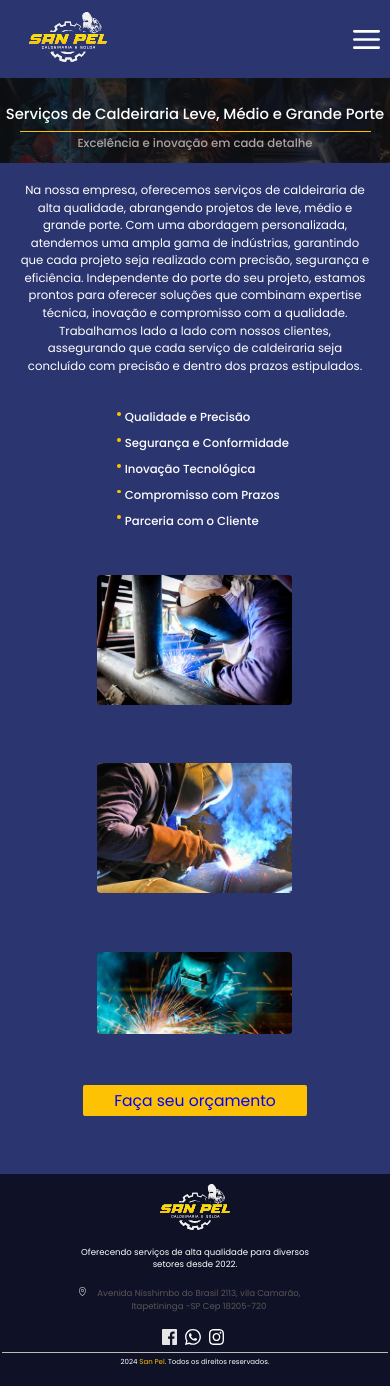
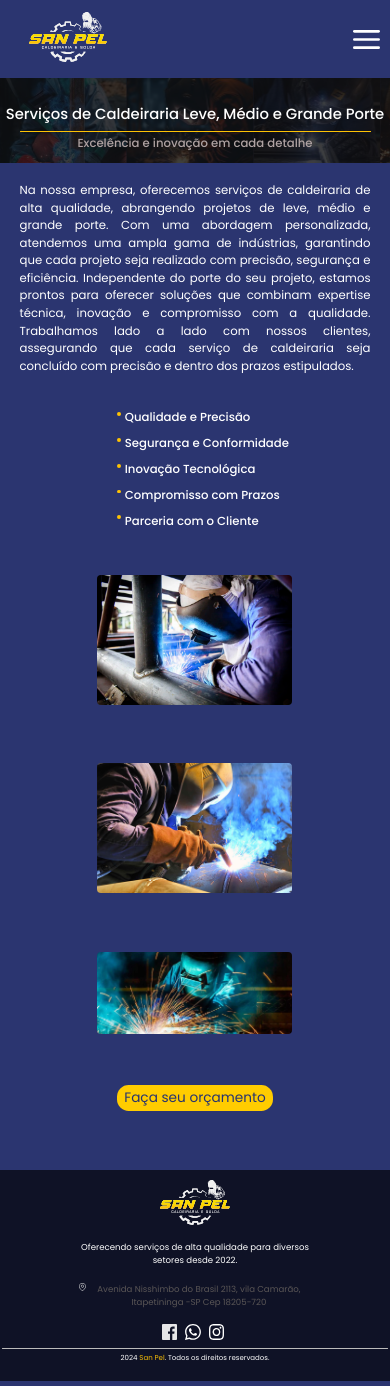
Before and after one commit to gustavopaixao06/San-Pel, a React (Vite) app: page /servico in a window 390 px wide. Built offline with nearby package versions, Linux system fonts and the light colour scheme.

Commit message:
atualizando serviços

```diff
--- a/src/assets/css/contato.css
+++ b/src/assets/css/contato.css
@@ -350,13 +350,11 @@ textarea {
 
     #botao {
         width: 40vw;
-        font-size: 4vw;
+        font-size: 3.5vw;
         background-color: #FFCC00;
         color: #263370;
         border: none;
         padding: 0.78125vw;
-        text-transform: uppercase;
-        font-weight: bold;
         cursor: pointer;
         border-radius: 3vw;
         transition: background-color 0.3s;
--- a/src/assets/css/servico.css
+++ b/src/assets/css/servico.css
@@ -150,6 +150,7 @@
 
     .info-servico p {
         font-size: 3vw;
+        text-align: justify;
     }
 
     .topico h4{
@@ -217,8 +218,19 @@
     }
 
     .botao-servico button{
-        padding: 1vw 8vw;
-        font-size: 4vw;
+        width: 40vw;
+        font-size: 3.5vw;
+        background-color: #FFCC00;
+        color: #263370;
+        border: none;
+        padding: 0.78125vw;
+        cursor: pointer;
+        border-radius: 3vw;
+        transition: background-color 0.3s;
+        margin-bottom: 5vw;
+        margin: 0 auto;
     }
 
+
+
 }
```
